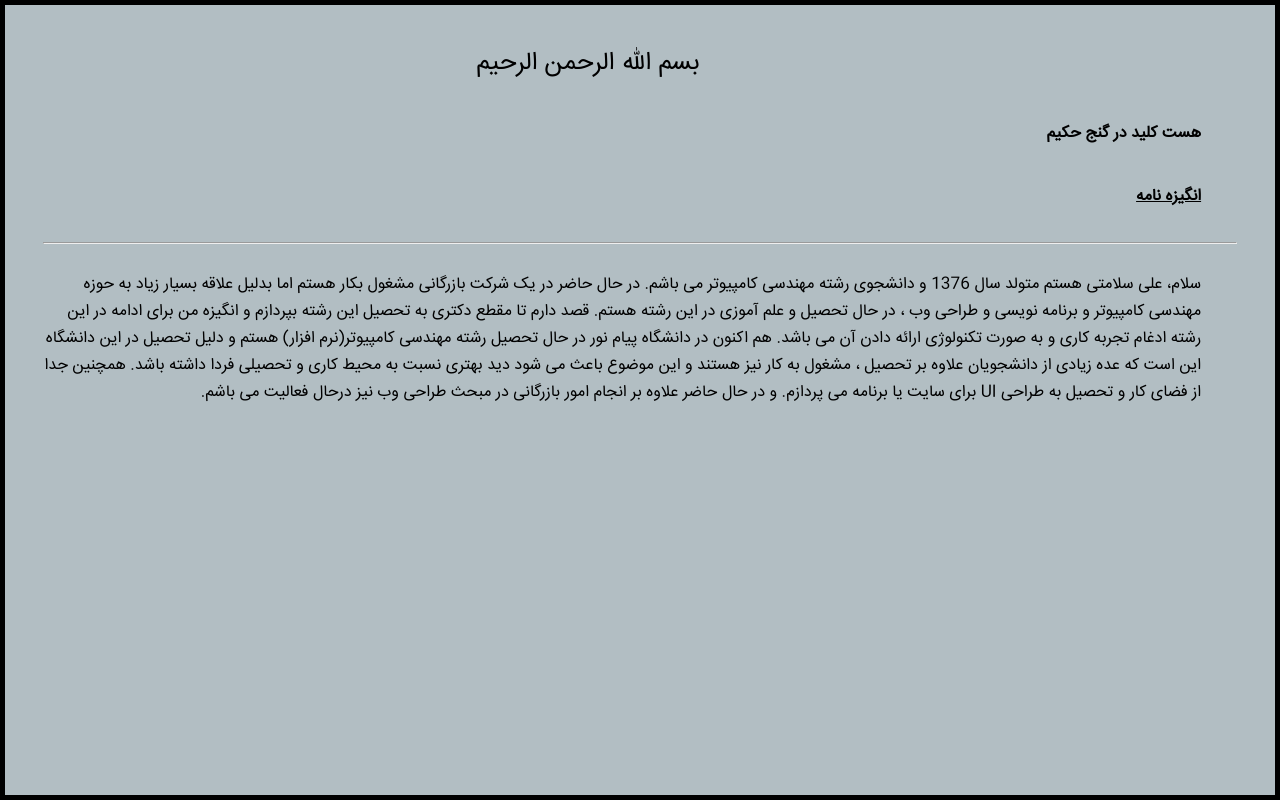
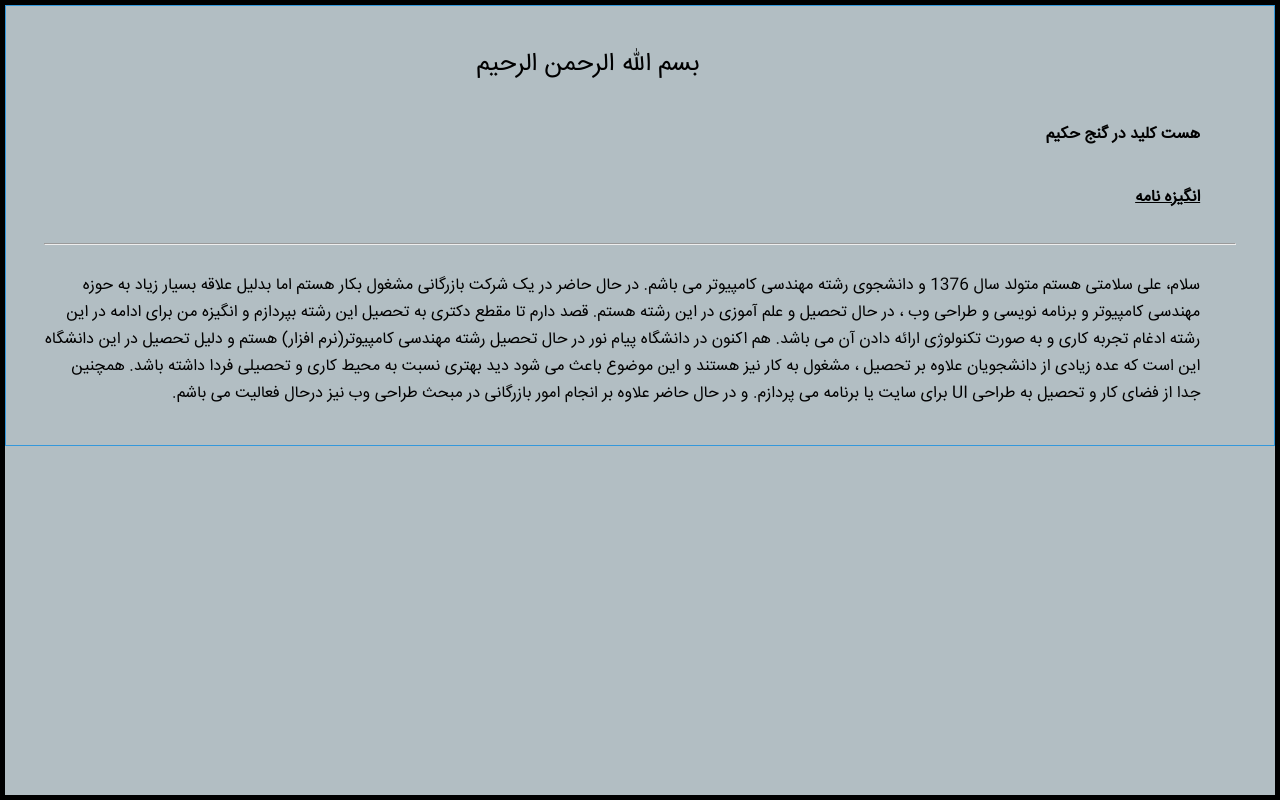
Before and after one commit to alisalamati/SOP, a plain HTML site: page index.html in a window 1280 px wide. Drawn offline with Linux system fonts and the light colour scheme.

Commit message:
Update index.html

```diff
--- a/index.html
+++ b/index.html
@@ -10,7 +10,7 @@
 
 </head>
 <body style="background-color:#b2bec3;border:5px solid black;">
-<div class="center">
+<div class="center" style="border:1px solid #3498db;">
 
     <span>
         بسم الله الرحمن الرحیم
```
